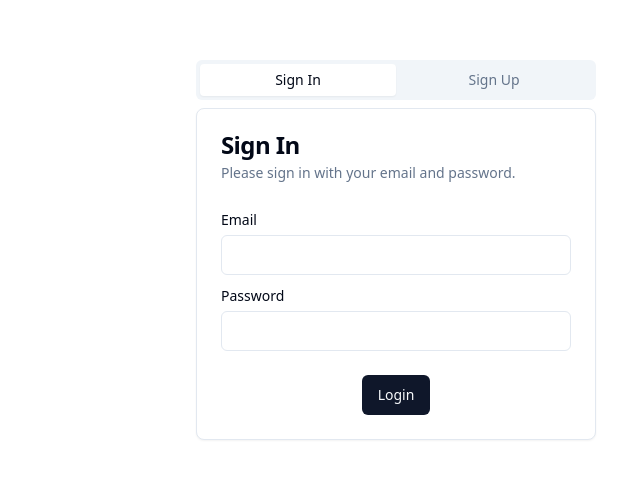
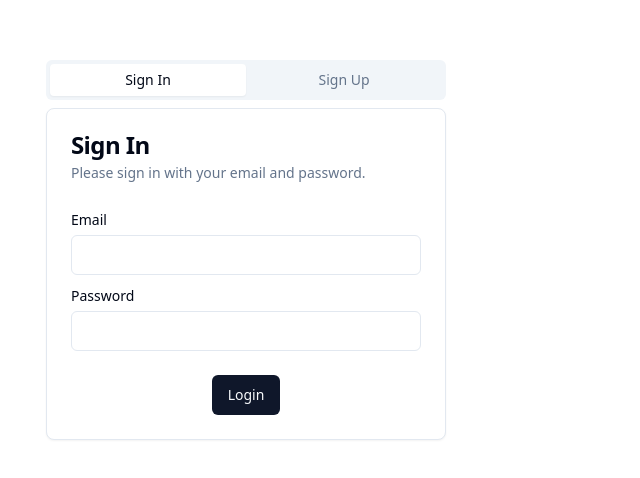
Before and after one commit to javilian98/cyberguards-frontend, a React (Vite) app: page /login in a window 1280 px wide. Shown: the part 166-644 px from the top of the page, without its empty margins (394-1034 px from the left). Built offline with nearby package versions, Linux system fonts and the light colour scheme.

Commit message:
[Javier] fix: fixed sign page content off-centered

```diff
--- a/src/App.tsx
+++ b/src/App.tsx
@@ -17,7 +17,7 @@ function App() {
       <div className={`flex ${!showSidebar && "justify-center"}`}>
         {/* Render the Sidebar only if showSidebar is true */}
         {showSidebar && <Sidebar />}
-        <div className="py-4 px-3 w-full ml-[300px]">
+        <div className={`py-4 px-3 w-full ${showSidebar && "ml-[300px]"}`}>
           <Routes>
             <Route path="/login" element={<Sign />} />
             {/* Other routes remain the same */}
```
Lines whose indentation alone changed are shown as unchanged.
